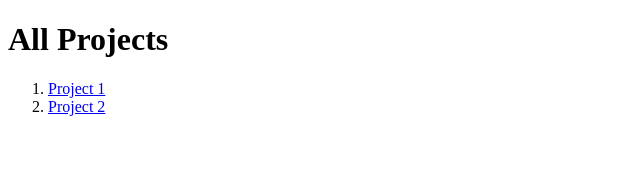
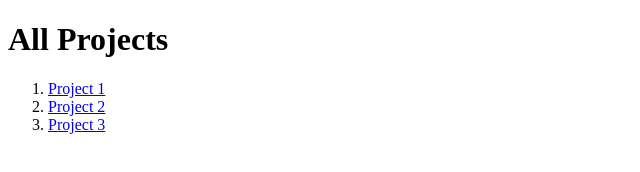
Before and after one commit to ankitjhagithub21/DOM-manipulation, a plain HTML site: page index.html in a window 1280 px wide. Shown: the full height of the page, 0-640 px from the left. Drawn offline with Linux system fonts and the light colour scheme.

Commit message:
changes index.html

```diff
--- a/index.html
+++ b/index.html
@@ -15,6 +15,9 @@
         <li>
             <a href="./Project 2/index.html" target="_blank">Project 2</a>
         </li>
+        <li>
+            <a href="./Project 3/index.html" target="_blank">Project 3</a>
+        </li>
     </ol>
 </body>
 
```
